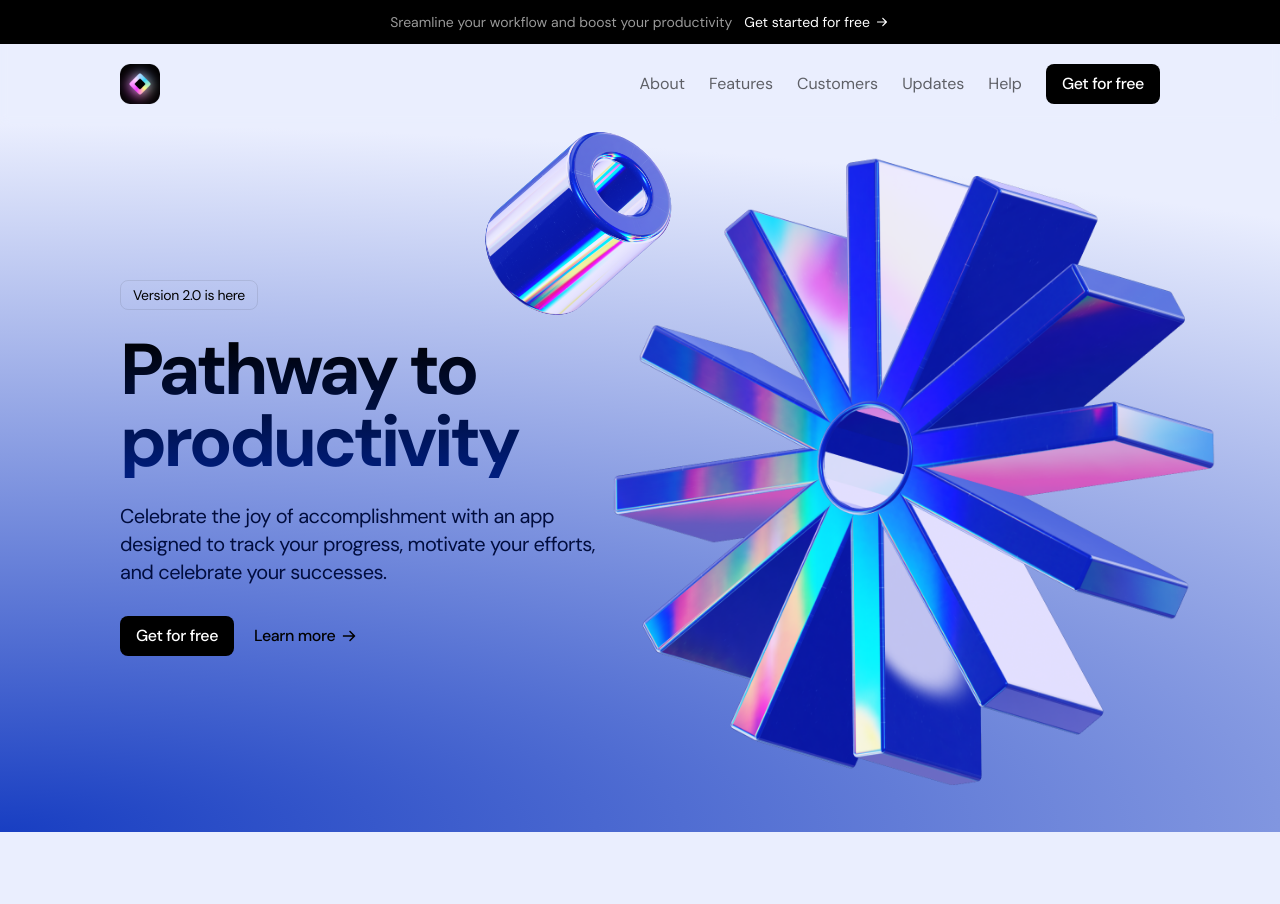
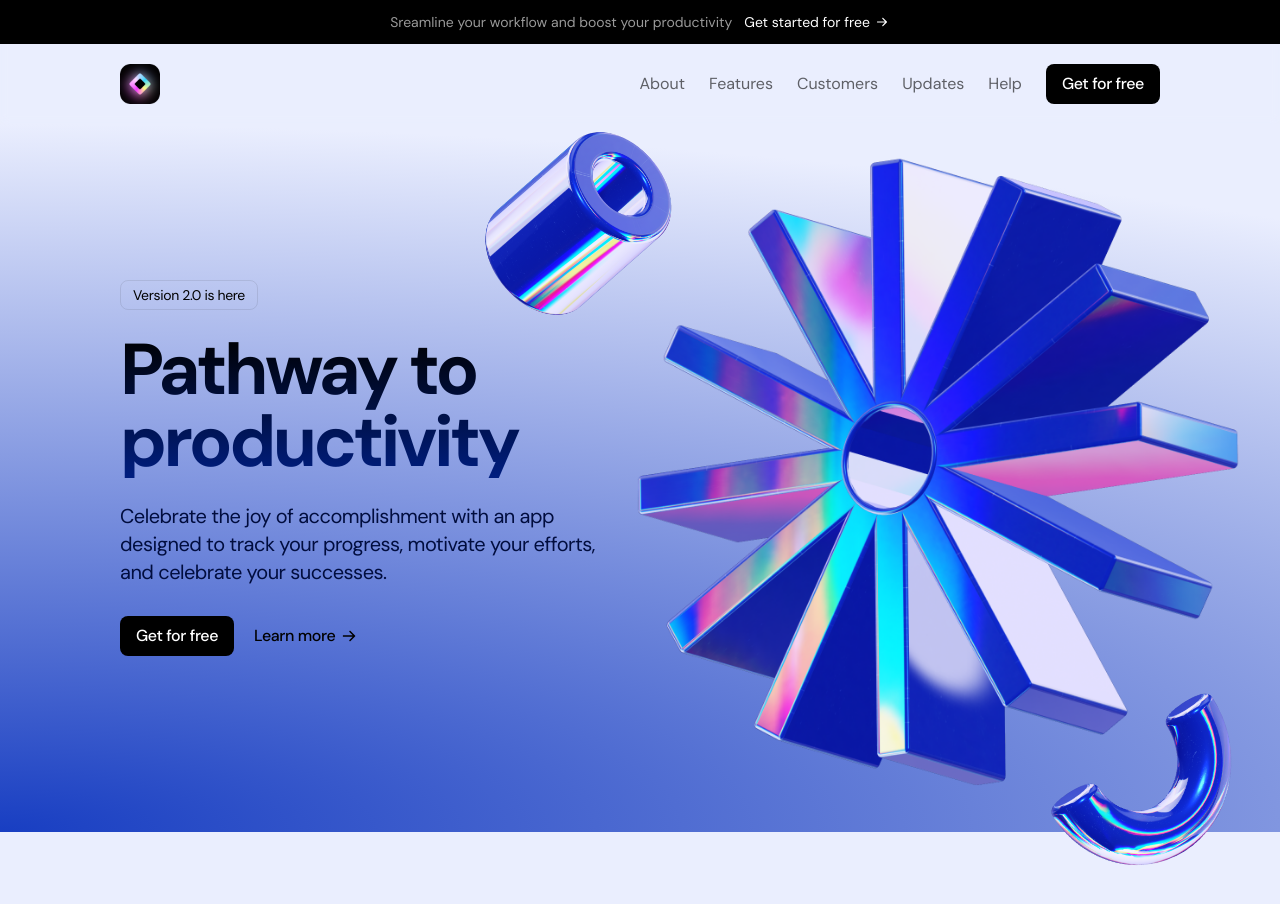
Before and after one commit to ibrohim-developer/landing, a Next.js app: page / in a window 1280 px wide. Shown: the top 904 px of the page. Before the commit the page ends 832 px from the top, so only its background shows below. Built offline with nearby package versions, Linux system fonts and the light colour scheme.

Commit message:
hero reaady 100

```diff
--- a/src/sections/Header.tsx
+++ b/src/sections/Header.tsx
@@ -2,6 +2,7 @@ import ArrowRight from '@/assets/arrow-right.svg';
 import Logo from '@/assets/logosaas.png';
 import Image from "next/image";
 import MenuIcon from '@/assets/menu.svg'
+
 export const Header = () => {
   return(
     <header className='sticky top-0 backdrop-blur-sm z-20'>
--- a/src/sections/Hero.tsx
+++ b/src/sections/Hero.tsx
@@ -2,6 +2,8 @@ import ArrowIcon from '@/assets/arrow-right.svg';
 import cogImage from '@/assets/cog.png';
 import Image from 'next/image';
 import cylinderImage from '@/assets/cylinder.png';
+import noodleImage from '@/assets/noodle.png'
+
 export const Hero = () => {
   return (
     <section className='pt-8 pb-20 md:pt-5 md:pb-10 bg-[radial-gradient(ellipse_200%_100%_at_bottom_left,#183EC2,#EAEEFE_100%)] overflow-x-clip'>
@@ -20,8 +22,9 @@ export const Hero = () => {
             </div>
           </div>
           <div className="mt-20 md:mt-0 md:h-[648px] md:flex-1 md:relative">
-            <Image src={cogImage} alt='Cog image' className='md:absolute md:h-full md:w-auto md:max-w-none md:-left-6'/>
+            <Image src={cogImage} alt='Cog image' className='md:absolute md:h-full md:w-auto md:max-w-none md:-left-6 lg:left-0'/>
             <Image src={cylinderImage} alt='cylinder' width={220} height={220} className='hidden md:block -top-8 -left-32 md:absolute'/>
+            <Image src={noodleImage} alt='noodle icon' width={220} className='hidden lg:block absolute top-[524px] left-[448px] rotate-[30deg]'/>
           </div>
         </div>
       </div>
```
